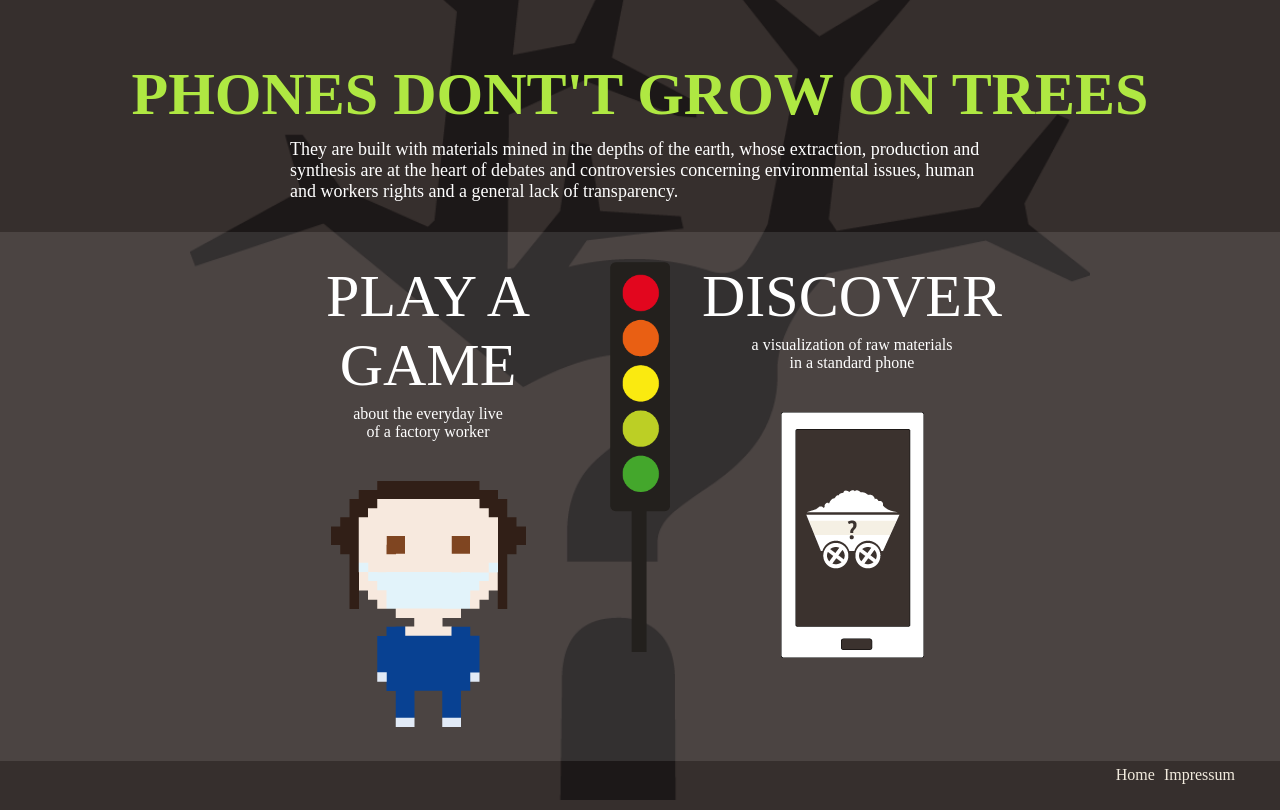
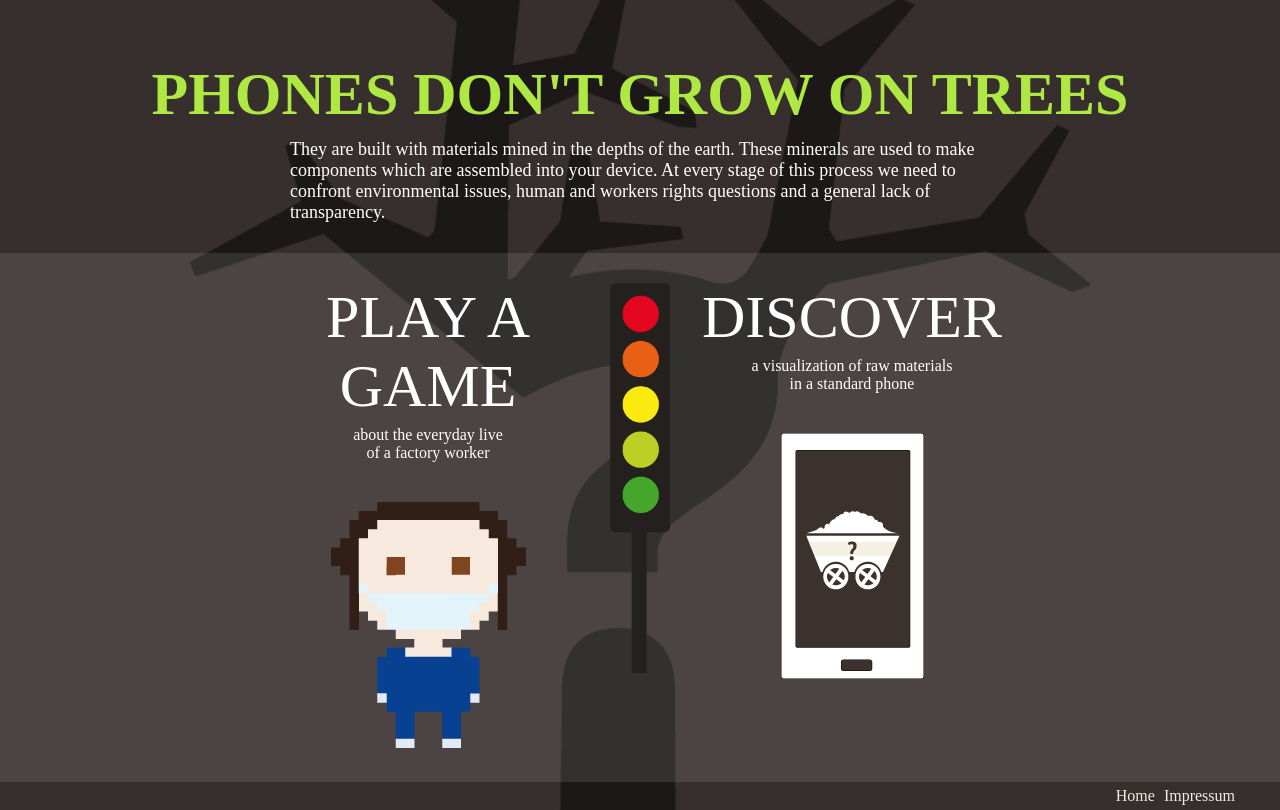
Before and after one commit to CSJESC/index, a website: page dist/index.html in a window 1280 px wide. Drawn offline with Linux system fonts and the light colour scheme.

Commit message:
updated text

```diff
--- a/dist/index.html
+++ b/dist/index.html
@@ -8,12 +8,14 @@
 </head>
 <body>
   <h1 class = "title">
-    Phones dont't grow on trees
+    Phones don't grow on trees
   </h1>
   <div class="text">
-    They are built with materials mined in the depths of the earth, whose extraction, production and
-    synthesis are at the heart of debates and controversies concerning environmental issues, human and
-    workers rights and a general lack of transparency.
+    They are built with materials mined in the depths of the earth. These
+    minerals are used to make components which are assembled into your
+    device.  At every stage of this process we need to confront
+    environmental issues, human and workers rights questions and a general
+    lack of transparency.
   </div>
   <div class="select">
     <a class="selector game" href="/game/">
```
